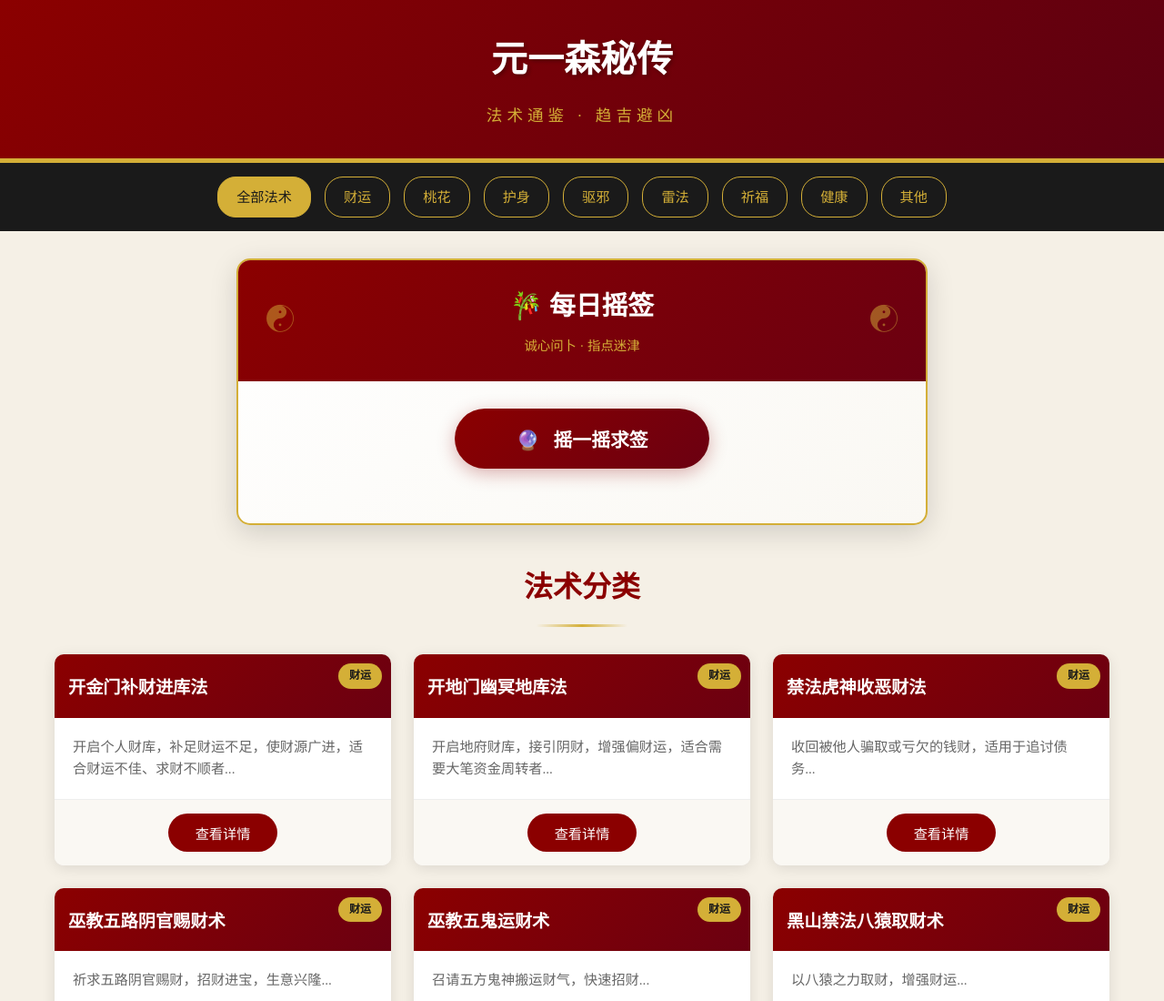
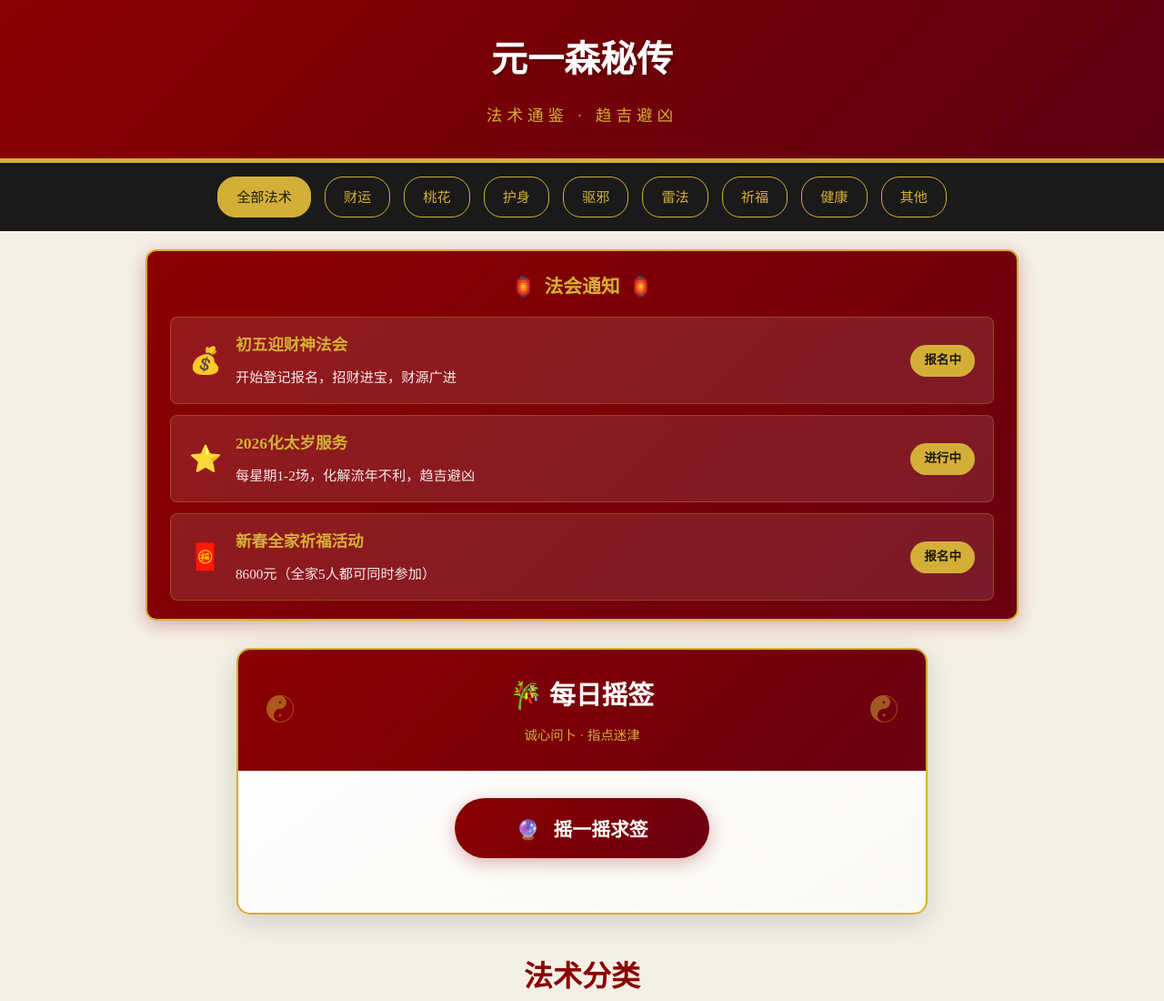
Before and after one commit to fusionsnake/spell-shop, a plain HTML site: page index.html in a window 1280 px wide. Shown: the top 1100 px of the page at 91% size. Drawn offline with Linux system fonts and the light colour scheme.

Commit message:
新增法会通知广告栏：初五迎财神、化太岁、新春祈福

```diff
--- a/index.html
+++ b/index.html
@@ -80,6 +80,90 @@
         nav li:hover, nav li.active {
             background: var(--primary-gold);
             color: var(--dark-bg);
+        }
+
+        /* 法会通知广告栏 */
+        .notice-section {
+            max-width: 1000px;
+            margin: 20px auto;
+            padding: 0 20px;
+        }
+
+        .notice-banner {
+            background: linear-gradient(135deg, var(--primary-red) 0%, #6b0011 100%);
+            border-radius: 12px;
+            padding: 20px 25px;
+            box-shadow: 0 5px 20px rgba(139, 0, 0, 0.3);
+            border: 2px solid var(--primary-gold);
+        }
+
+        .notice-title {
+            color: var(--primary-gold);
+            font-size: 1.3rem;
+            font-weight: 700;
+            text-align: center;
+            margin-bottom: 15px;
+            display: flex;
+            align-items: center;
+            justify-content: center;
+            gap: 10px;
+        }
+
+        .notice-title::before,
+        .notice-title::after {
+            content: "🏮";
+        }
+
+        .notice-list {
+            display: grid;
+            gap: 12px;
+        }
+
+        .notice-item {
+            background: rgba(255, 255, 255, 0.1);
+            border-radius: 8px;
+            padding: 15px 20px;
+            display: flex;
+            align-items: center;
+            gap: 15px;
+            transition: all 0.3s;
+            border: 1px solid rgba(212, 175, 55, 0.3);
+        }
+
+        .notice-item:hover {
+            background: rgba(255, 255, 255, 0.2);
+            transform: translateX(5px);
+        }
+
+        .notice-icon {
+            font-size: 1.8rem;
+            flex-shrink: 0;
+        }
+
+        .notice-content {
+            flex: 1;
+            color: white;
+        }
+
+        .notice-content h4 {
+            font-size: 1.1rem;
+            margin-bottom: 5px;
+            color: var(--primary-gold);
+        }
+
+        .notice-content p {
+            font-size: 0.95rem;
+            opacity: 0.9;
+        }
+
+        .notice-badge {
+            background: var(--primary-gold);
+            color: var(--dark-bg);
+            padding: 5px 15px;
+            border-radius: 20px;
+            font-size: 0.85rem;
+            font-weight: 600;
+            flex-shrink: 0;
         }
 
         /* 每日摇签区域 */
@@ -615,6 +699,39 @@
         </ul>
     </nav>
 
+    <!-- 法会通知广告栏 -->
+    <section class="notice-section">
+        <div class="notice-banner">
+            <div class="notice-title">法会通知</div>
+            <div class="notice-list">
+                <div class="notice-item">
+                    <div class="notice-icon">💰</div>
+                    <div class="notice-content">
+                        <h4>初五迎财神法会</h4>
+                        <p>开始登记报名，招财进宝，财源广进</p>
+                    </div>
+                    <div class="notice-badge">报名中</div>
+                </div>
+                <div class="notice-item">
+                    <div class="notice-icon">⭐</div>
+                    <div class="notice-content">
+                        <h4>2026化太岁服务</h4>
+                        <p>每星期1-2场，化解流年不利，趋吉避凶</p>
+                    </div>
+                    <div class="notice-badge">进行中</div>
+                </div>
+                <div class="notice-item">
+                    <div class="notice-icon">🧧</div>
+                    <div class="notice-content">
+                        <h4>新春全家祈福活动</h4>
+                        <p>8600元（全家5人都可同时参加）</p>
+                    </div>
+                    <div class="notice-badge">报名中</div>
+                </div>
+            </div>
+        </div>
+    </section>
+
     <!-- 每日摇签 -->
     <section class="qian-section">
         <div class="qian-container">
```
